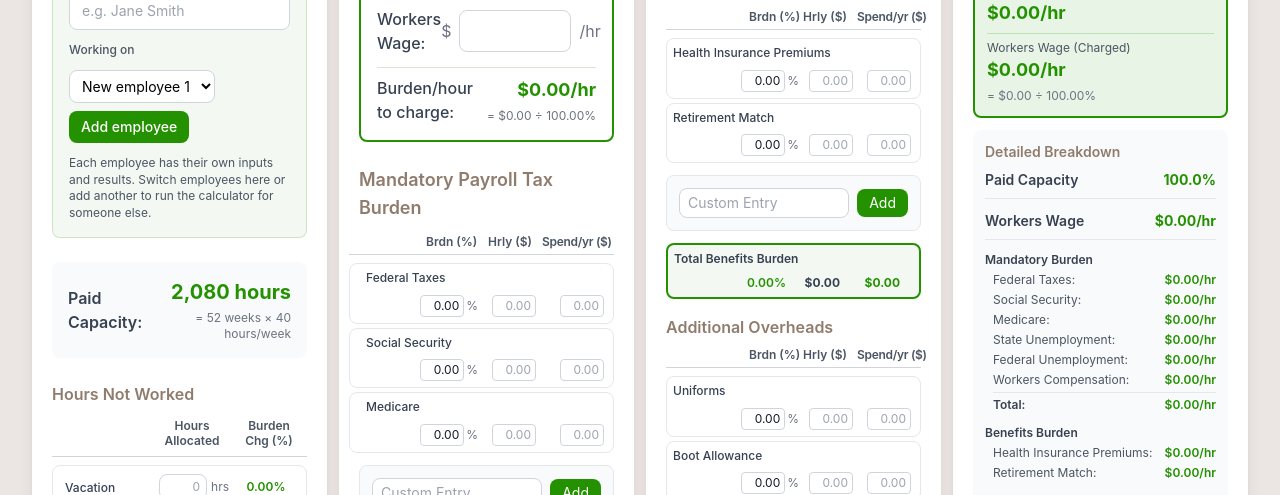
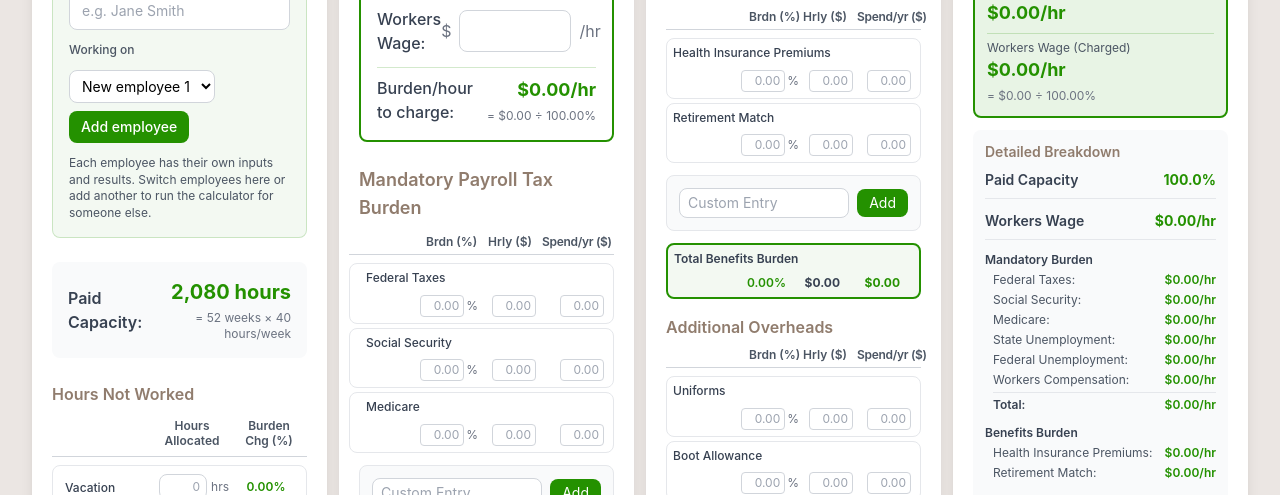
Before and after one commit to KayFernPR/Time-Material-Calculator, a React (Vite) app: page / in a window 1280 px wide. Shown: the part 305-800 px from the top of the page. Built offline with nearby package versions, Linux system fonts and the light colour scheme.

Commit message:
Brdn (%) fields: empty display for zero with placeholder like Hrly/Spend
Made-with: Cursor

```diff
--- a/src/components/LaborRateCalculator.jsx
+++ b/src/components/LaborRateCalculator.jsx
@@ -156,7 +156,9 @@ function formatBrdnPercentForDisplay(stored) {
   if (stored === '' || stored === undefined || stored === null) return ''
   const n = parseFloat(stored)
   if (Number.isNaN(n)) return ''
-  return (Math.round(n * 100) / 100).toFixed(2)
+  const rounded = Math.round(n * 100) / 100
+  if (rounded === 0) return ''
+  return rounded.toFixed(2)
 }
 
 // Shows (?) tooltip only when the label is truncated (e.g. shows "..."). User can hover to read full label.
@@ -3256,6 +3258,7 @@ function LaborRateCalculator() {
                           setEditingBrdnField(null)
                         }}
                         className="w-[68px] px-2 py-1 border border-gray-300 rounded-lg focus:outline-none focus:ring-2 focus:ring-primary text-right text-sm"
+                        placeholder="0.00"
                       />
                       <span className="text-gray-500 text-xs w-6">%</span>
                     </div>
@@ -3288,6 +3291,7 @@ function LaborRateCalculator() {
                           setEditingBrdnField(null)
                         }}
                         className="w-[68px] px-2 py-1 border border-gray-300 rounded-lg focus:outline-none focus:ring-2 focus:ring-primary text-right text-sm"
+                        placeholder="0.00"
                       />
                       <span className="text-gray-500 text-xs w-6">%</span>
                     </div>
@@ -3320,6 +3324,7 @@ function LaborRateCalculator() {
                           setEditingBrdnField(null)
                         }}
                         className="w-[68px] px-2 py-1 border border-gray-300 rounded-lg focus:outline-none focus:ring-2 focus:ring-primary text-right text-sm"
+                        placeholder="0.00"
                       />
                       <span className="text-gray-500 text-xs w-6">%</span>
                     </div>
```
